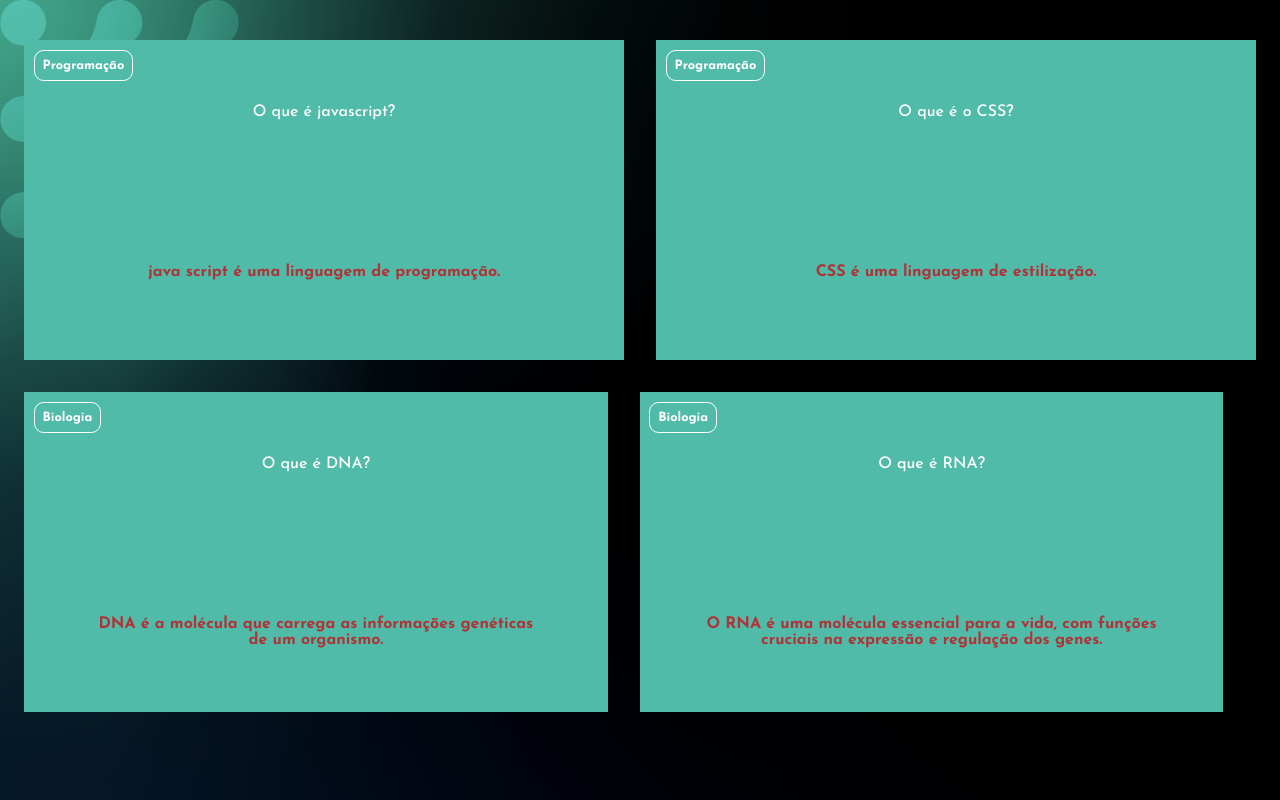
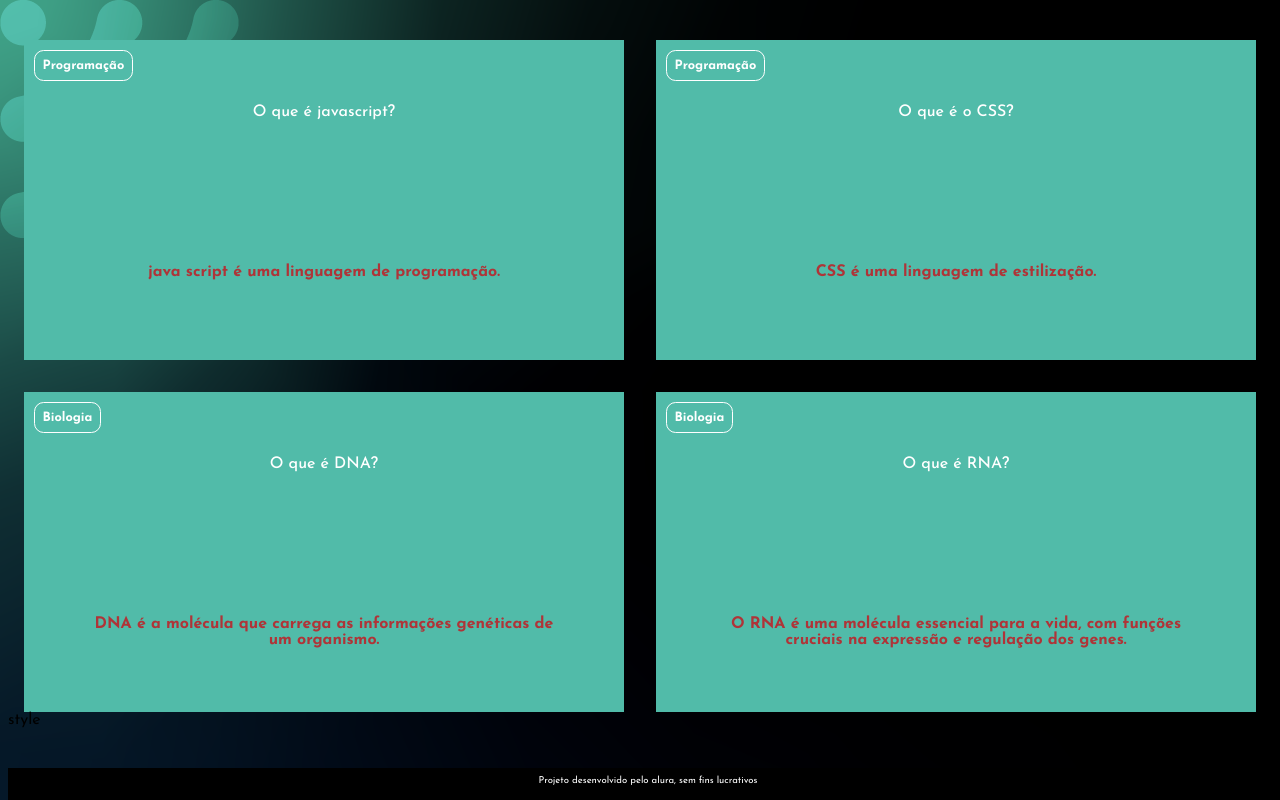
Before and after one commit to rgsuis/flashcard, a plain HTML site: page index.html in a window 1280 px wide. Drawn offline with Linux system fonts and the light colour scheme.

Commit message:
13/08/2025

```diff
--- a/index.html
+++ b/index.html
@@ -7,7 +7,8 @@
     <link rel="stylesheet" href="assets/style.css">
 </head>
 <body>
-    <main id="container">
+    <main>
+        <section id="container">
         <article class="cartao">
             <div class="cartao__conteudo">
                 <h3>Programação</h3>
@@ -61,6 +62,11 @@
             </div>
             </div>
         </article>
+        </section>
+    </main>
+    <footer>
+        <p>Projeto desenvolvido pelo alura, sem fins lucrativos</p>
+    </footer>
 </body>
 </html>style
     </main>
```
